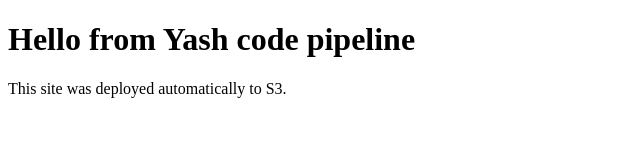
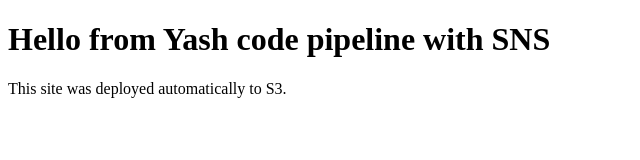
Before and after one commit to yash01dhawan-eng/aws-codepipeline, a plain HTML site: page index.html in a window 1280 px wide. Shown: the whole page, without its empty margins (0-640 px from the left). Drawn offline with Linux system fonts and the light colour scheme.

Commit message:
Update index.html

```diff
--- a/index.html
+++ b/index.html
@@ -6,7 +6,7 @@
   <title>My CI/CD Site</title>
 </head>
 <body>
-  <h1>Hello from Yash code pipeline </h1>
+  <h1>Hello from Yash code pipeline with SNS </h1>
   <p>This site was deployed automatically to S3.</p>
 </body>
 </html>
```
